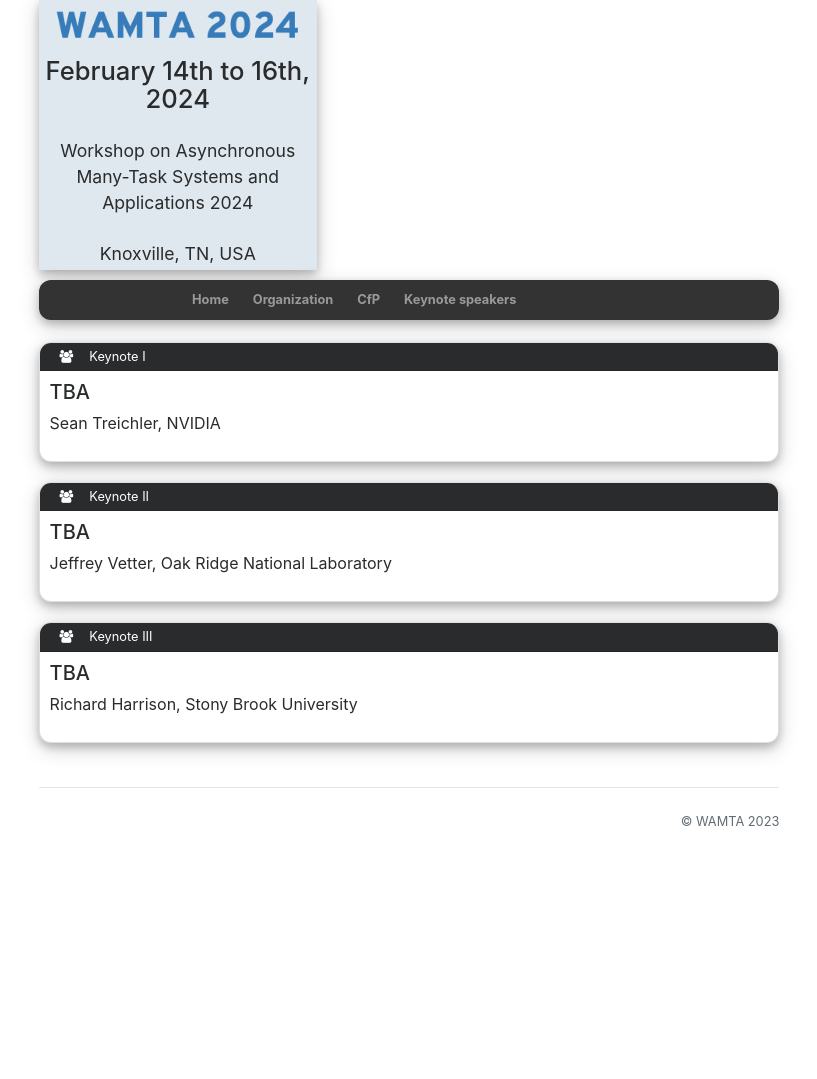
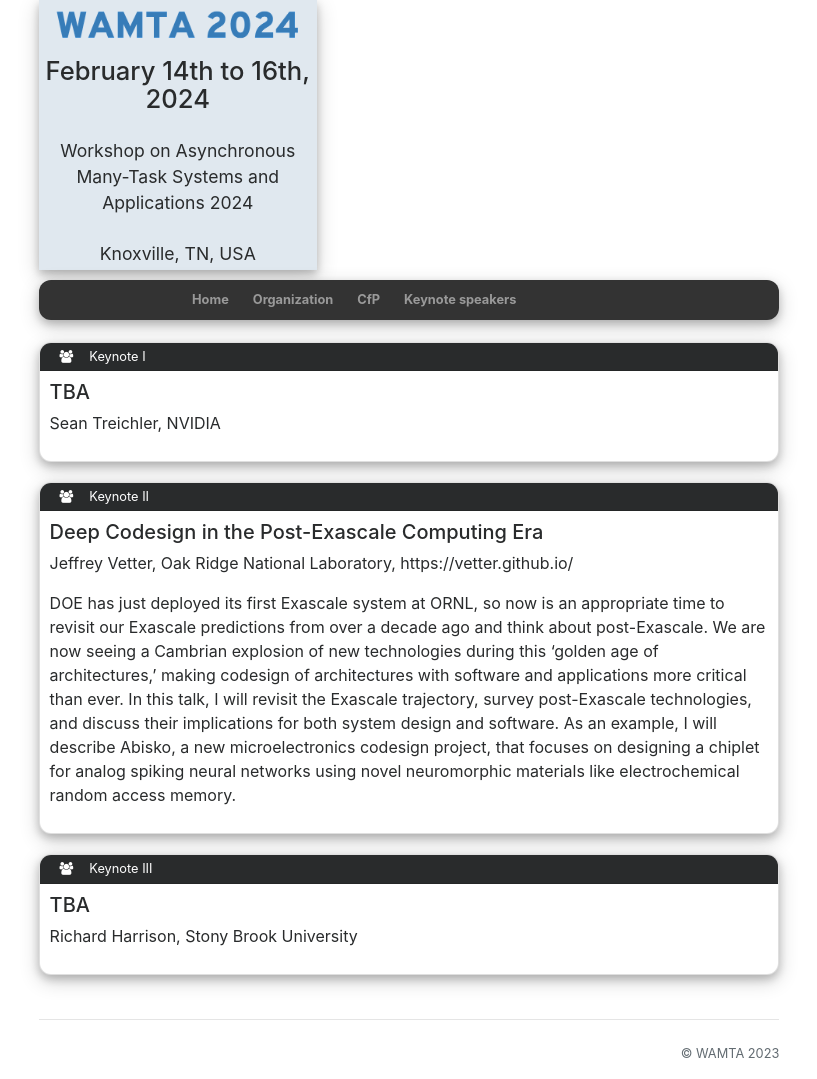
Before and after one commit to wamta26/WAMTA26.github.io, a Jekyll site: the page built from keynote.md, in a window 1280 px wide. Shown: the whole page, without its empty margins (231-1048 px from the left). Built offline with Jekyll 4.4.1, drawn with Linux system fonts in a browser that asks for light colours; nearby versions of some CDN libraries; before the commit the page ends 900 px from its top, so only the background shows below that.

Commit message:
Update Jeff's Keynote info

```diff
--- a/keynote.md
+++ b/keynote.md
@@ -15,8 +15,15 @@ slide_id: 1
 <div class="card">
 	<div class="card-header text-white bg-inverse"><i class="fa fa-users mr-3" aria-hidden="true"></i>Keynote II</div>
 		<div style="margin: 10px">
-		<h5>TBA</h5>
-		<p>Jeffrey Vetter, Oak Ridge National Laboratory</p>
+		<h5>Deep Codesign in the Post-Exascale Computing Era</h5>
+		<p>Jeffrey Vetter, Oak Ridge National Laboratory, https://vetter.github.io/</p>
+		<p markdown="1">
+			DOE has just deployed its first Exascale system at ORNL, so now is an appropriate time to revisit our Exascale predictions from over a decade ago
+			and think about post-Exascale. We are now seeing a Cambrian explosion of new technologies during this ‘golden age of architectures,’ making codesign of architectures
+			with software and applications more critical than ever. In this talk, I will revisit the Exascale trajectory, survey post-Exascale technologies, and discuss their implications
+			for both system design and software. As an example, I will describe Abisko, a new microelectronics codesign project, that focuses on designing a chiplet for analog spiking neural
+			networks using novel neuromorphic materials like electrochemical random access memory.
+		</p>
     </div>
 </div>
 
```
